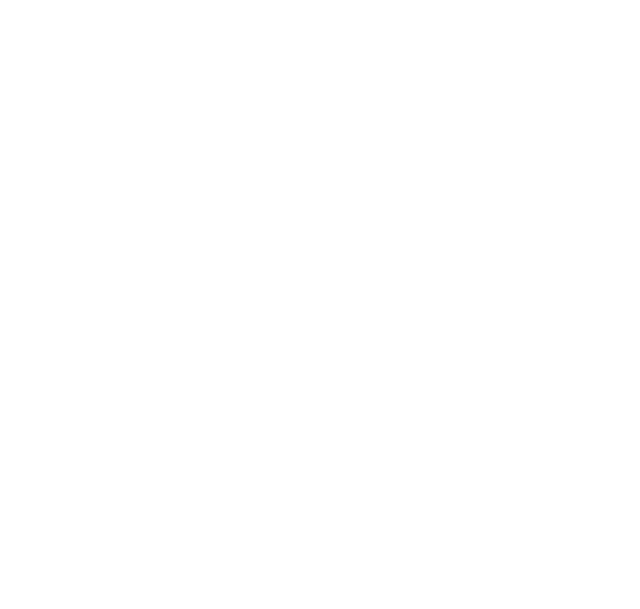
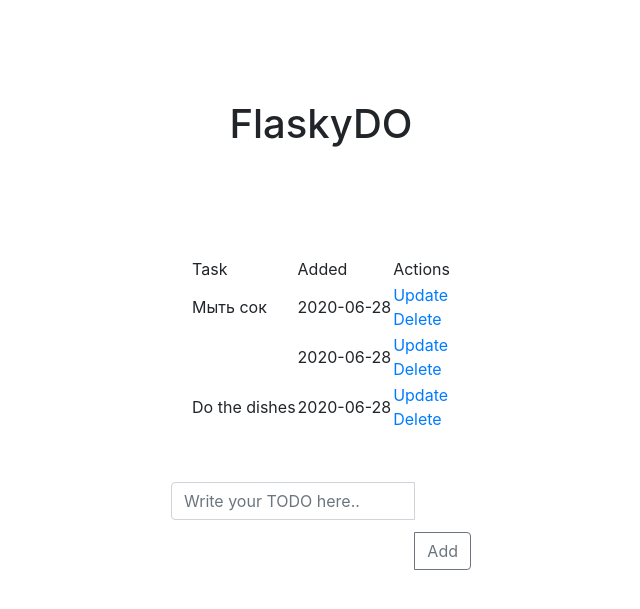
Before and after one commit to RuslanPr0g/FlaskyDO, a Flask app: page / in a window 1280 px wide. Before the commit the part shown is empty. Shown: the top 609 px of the page, without its empty margins (319-959 px from the left). Run offline with Flask 2, Linux system fonts and the light colour scheme; data comes from the database, SQL or seed files in the repository; both versions use the stored data as it was after the commit; some libraries are stand-ins or nearby versions.

Commit message:
styles fixed

```diff
--- a/app.py
+++ b/app.py
@@ -1,4 +1,4 @@
-from flask import Flask, render_template, url_for
+from flask import Flask, render_template, url_for, request, redirect
 from flask_sqlalchemy import SQLAlchemy
 from datetime import datetime
 
@@ -16,9 +16,21 @@
         return '<task %r>' % self.id
 
 
-@app.route('/')
+@app.route('/', methods=['POST', 'GET'])
 def index():
-    return render_template('index.html')
+    if request.method == 'POST':
+        task_content = request.form['content']
+        new_task = TODO(content=task_content)
+
+        try:
+            db.session.add(new_task)
+            db.session.commit()
+            return redirect('/')
+        except:
+            return 'Error.. Please, try one more time.'
+    else:
+        tasks = TODO.query.order_by(TODO.date_created).all()
+        return render_template('index.html', tasks=tasks)
 
 
 if __name__ == "__main__":
--- a/static/css/main.css
+++ b/static/css/main.css
@@ -3,3 +3,7 @@
 body {
   font-family: "Open Sans Condensed", sans-serif;
 }
+
+* {
+  margin-top: 50px;
+}
--- a/templates/base.html
+++ b/templates/base.html
@@ -5,6 +5,8 @@
     <meta name="viewport" content="width=device-width, initial-scale=1.0">
     <title>FlaskyDO</title>
     <link rel="stylesheet" href="{{ url_for('static', filename='css/main.css') }}">
+        <meta name="viewport" content="width=device-width, initial-scale=1" />
+    <link rel="stylesheet" href="https://stackpath.bootstrapcdn.com/bootstrap/4.5.0/css/bootstrap.min.css" integrity="sha384-9aIt2nRpC12Uk9gS9baDl411NQApFmC26EwAOH8WgZl5MYYxFfc+NcPb1dKGj7Sk" crossorigin="anonymous">
     {% block head %}{% endblock %}
 </head>
 <body>
--- a/templates/index.html
+++ b/templates/index.html
@@ -5,5 +5,35 @@
 {% endblock %}
 
 {% block body %}
+<div class="content d-flex flex-column">
+    <h1 class="d-flex justify-content-center">FlaskyDO</h1>
 
+    <table class="d-flex justify-content-center">
+        <tr>
+            <td>Task</td>
+            <td>Added</td>
+            <td>Actions</td>
+        </tr>
+        {% for task in tasks %}
+            <tr>
+                <td>{{ task.content }}</td>
+                <td>{{ task.date_created.date() }}</td>
+                <td>
+                    <a href="#">Update</a>
+                    <br>
+                    <a href="#">Delete</a>
+                </td>
+            </tr>
+        {% endfor %}
+    </table>
+
+    <form action="/" method="POST" style="width: 300px; margin:auto;">
+        <div class="input-group mb-3">
+            <input type="text" name="content" id="content" class="form-control" placeholder="Write your TODO here.." aria-label="Write your TODO here.." aria-describedby="basic-addon2">
+            <div class="input-group-append">
+                <input type="submit" value="Add" class="btn btn-outline-secondary">
+            </div>
+        </div>
+    </form>
+</div>
 {% endblock %}
```
Also changed, not shown: test.db.
